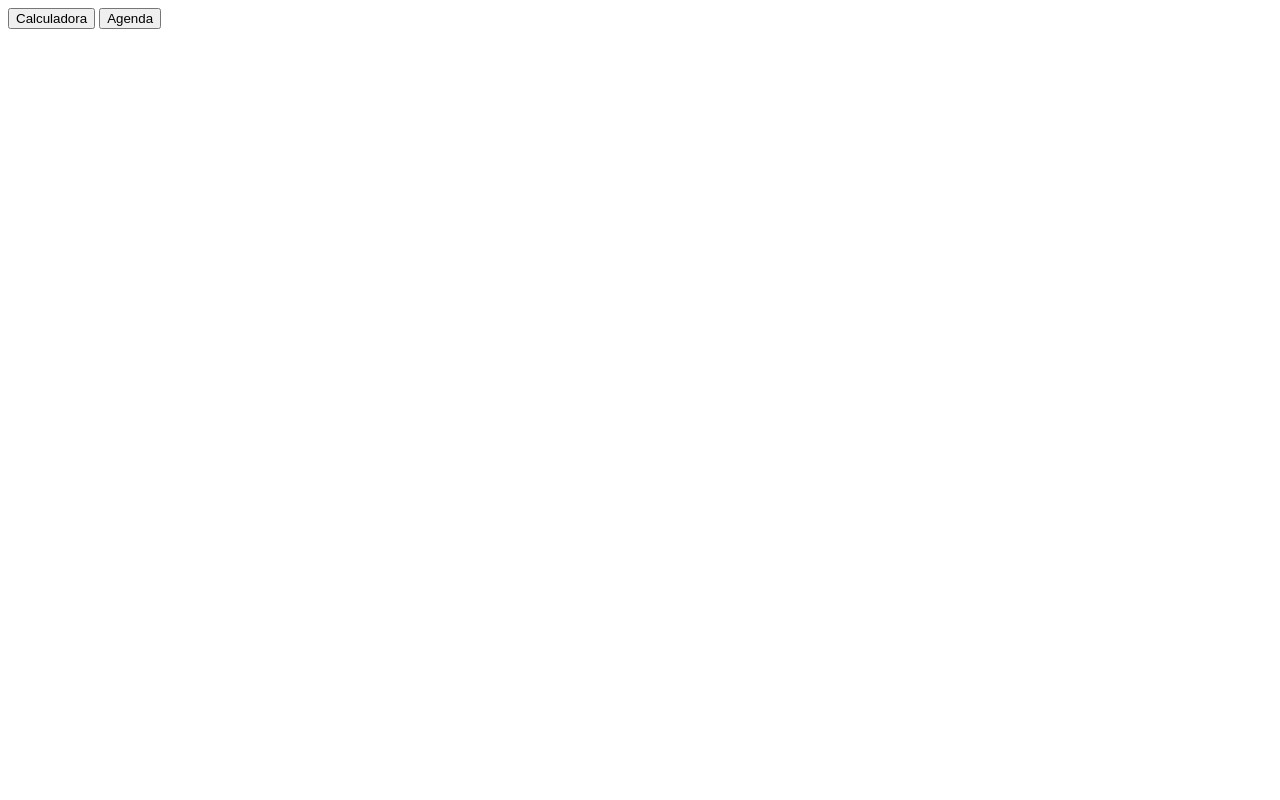
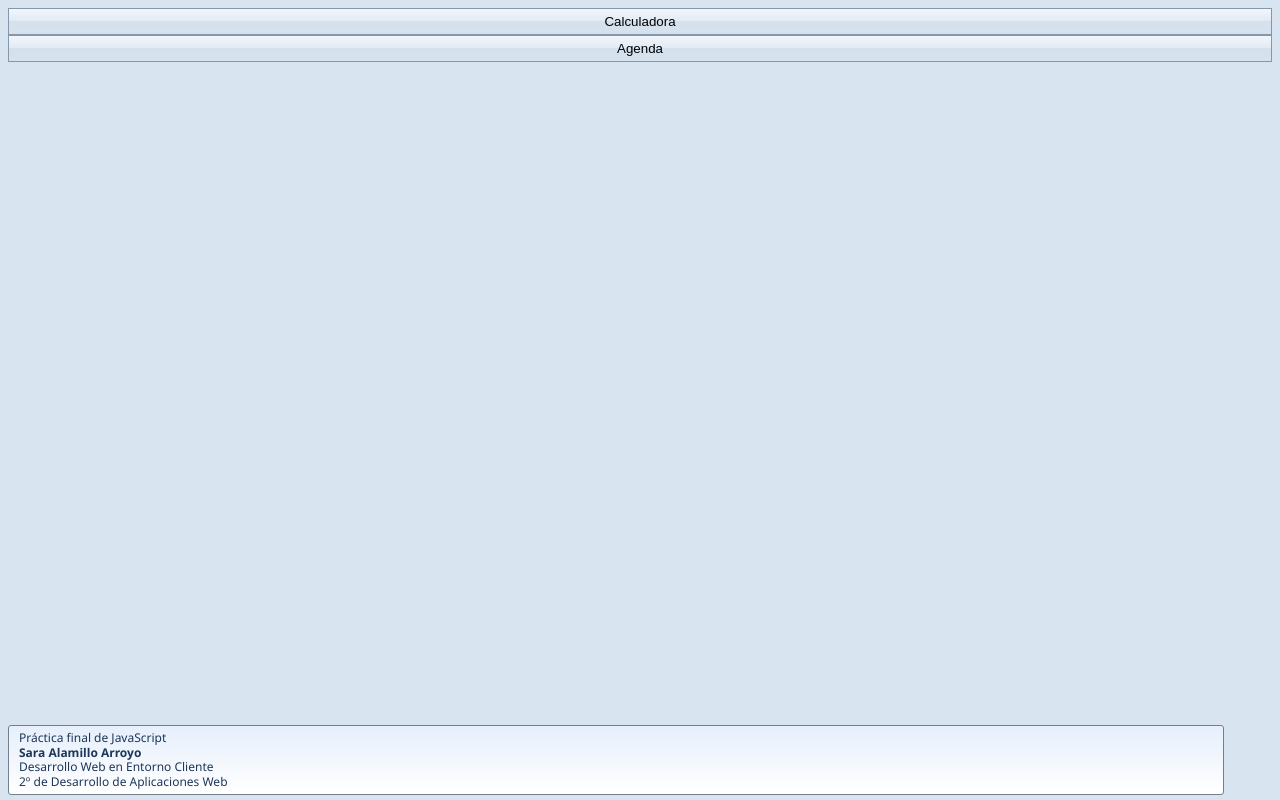
Before and after one commit to SaraAlamillo/PracticaJS, a plain HTML site: page public_html/pages/html/controles.html in a window 1280 px wide. Drawn offline with Linux system fonts and the light colour scheme.

Commit message:
Terminada la aplicación, tan sólo queda la documentación de la misma

```diff
--- a/public_html/pages/css/calculadora.css
+++ b/public_html/pages/css/calculadora.css
@@ -66,7 +66,7 @@ input {
     background: linear-gradient(#FEFEFF 0%, #E5EAF5 34%, #D4DBED 35%, #E1E6F6 100%);
 }
 .calculator .main-menu button {
-        float: right;
+    float: right;
     width: auto;
     padding-left: 5px;
     padding-right: 5px;
--- a/public_html/pages/css/controles.css
+++ b/public_html/pages/css/controles.css
@@ -4,3 +4,46 @@
  * Última modificación: 18/10/2014
  * Versión:             1.0
  */
+button {
+    margin: 0;
+    padding: 0;
+    position: relative;
+    height: 27px;
+    border: 1px solid #8797AA;
+    background: linear-gradient(#F0F6FB 0%, #E2EAF3 49%, #D5E0ED 50%, #D7E2EF 100%);
+    line-height: 25px;
+    width: 100%;
+}
+
+button:hover {
+    border-color: #F5D50F;
+    background: linear-gradient(#FEF5EB 0%, #FCE3C6 49%, #FBD075 50%, #FCF8CA 100%);
+}
+
+button:not(:disabled):active {
+    top: 1px;
+}
+
+button:disabled {
+    border-color: #B4C2D1;
+    background: #D9E4F1;
+}
+button:focus {
+    outline: none;
+}
+body {
+    background-color: #D9E4F1;
+    font: 12px/1.2 Segoe UI, sans-serif;
+}
+#pie {
+    position: fixed;
+    box-sizing: border-box;
+    width: 95%;
+    bottom: 0;
+    padding: 5px 5px 5px 10px;
+    background: linear-gradient(#E6EFFB, #FFFFFF);
+    margin-bottom: 5px;
+    border: 1px solid #727F8D;
+    border-radius: 3px;
+    color: #1C3759;
+}
--- a/public_html/pages/html/controles.html
+++ b/public_html/pages/html/controles.html
@@ -7,13 +7,20 @@ Versión:             1.0
 -->
 <html>
     <head>
-        <title>Práctica de Sara Alamillo Arroyo</title>
+        <title>Sara Alamillo Arroyo</title>
         <meta charset="UTF-8">
         <meta name="viewport" content="width=device-width, initial-scale=1.0">
-	<script type="text/javascript" src="../js/controles.js"></script>
+        <script type="text/javascript" src="../js/controles.js"></script>
+        <link href="../css/controles.css" rel="stylesheet" type="text/css"/>
     </head>
     <body>
-        <button onclick="abrirVentana('calculadora.html')">Calculadora</button>
-        <button onclick="abrirVentana('agenda.html')">Agenda</button>
+        <button onclick="abrirCalculadora()">Calculadora</button>
+        <button onclick="abrirAgenda()">Agenda</button>
+        <div id="pie">
+        Práctica final de JavaScript <br />
+        <b>Sara Alamillo Arroyo</b> <br />
+        Desarrollo Web en Entorno Cliente <br />
+        2º de Desarrollo de Aplicaciones Web <br />
+        </div>
     </body>
 </html>
--- a/public_html/pages/js/controles.js
+++ b/public_html/pages/js/controles.js
@@ -7,9 +7,15 @@
 
 var ventana;
 
-function abrirVentana(enlace) {
+function abrirAgenda() {
     if (window.ventana) {
         ventana.close();
     }
-	ventana = window.open(enlace, '' , "width=1034px, height=550px,directories=no, location=no, status=no, left = 300 ,top= 90, menubar=no, scrollbars=no,status=no,toolbar=no, statusbar=no, tittlebar=no,resizable=no");
+    ventana = window.open('agenda.html', 'Agenda', "width=550px, height=510px,directories=no, location=no, status=no, left = 500 ,top= 90, menubar=no, scrollbars=no,status=no,toolbar=no, statusbar=no, tittlebar=no,resizable=no");
 }
+function abrirCalculadora() {
+    if (window.ventana) {
+        ventana.close();
+    }
+    ventana = window.open('calculadora.html', 'Calculadora', "width=250px, height=375px,directories=no, location=no, status=no, left = 500 ,top= 90, menubar=no, scrollbars=no,status=no,toolbar=no, statusbar=no, tittlebar=no,resizable=no");
+}
```
Also changed, not shown: public_html/pages/html/agenda.html (+3 -3 lines), public_html/pages/html/buscador.html (+1 -1 lines), public_html/pages/js/agenda.js (indentation only), public_html/pages/js/calculadora.js (line endings or trailing spaces).
